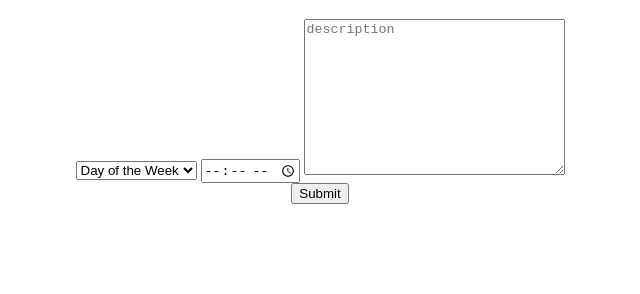
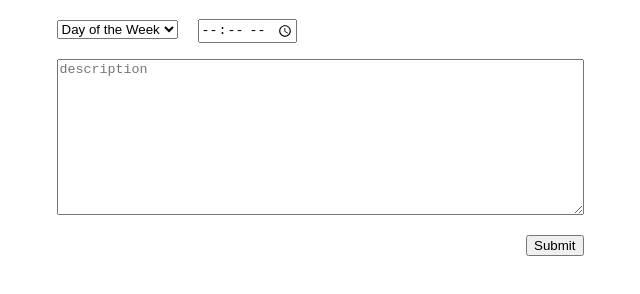
Before and after one commit to mgmauriello/week-planner, a website: page index.html in a window 1280 px wide. Shown: the part 162-456 px from the top of the page, without its empty margins (320-960 px from the left). Drawn offline with Linux system fonts and the light colour scheme.

Commit message:
Styled form.

```diff
--- a/index.html
+++ b/index.html
@@ -21,16 +21,18 @@
     </div>
   </header>
 
-  <div class="container center">
+  <div class="container">
     <div class="row">
-      <div class="column-full">
+      <div class="column-full center">
         <button class="add-entry">Add Entry</button>
       </div>
     </div>
+  </div>
 
+  <div class="container">
     <div class="row add-entry-form">
       <div class="column-full hidden">
-        <h1>Add Entry</h1>
+        <h1 class="center">Add Entry</h1>
         <form action="index.html">
           <!-- <input class="week" type="week"> -->
           <select name="day-of-week" id="">
@@ -43,19 +45,19 @@
             <option value="Saturday">Saturday</option>
             <option value="Sunday">Sunday</option>
           </select>
-
-          <input type="time" min="">
-          <textarea class="text" rows="10" cols="30" placeholder="description"></textarea>
-          <input type="submit" class="submit">
-
+          <input type="time" class="time-area" min="">
+          <div class="row">
+            <div class="column-full center">
+              <textarea class="description-text" rows="10" cols="30" placeholder="description"></textarea>
+            </div>
+          </div>
+          <div class="column-full flex-end">
+            <input type="submit" class="submit center">
+          </div>
         </form>
       </div>
-
     </div>
-
-
   </div>
-
 
   <script src="main.js"></script>
 </body>
--- a/styles.css
+++ b/styles.css
@@ -1,3 +1,17 @@
 /* .add-entry-form{
 
 } */
+
+.description-text {
+  width: 100%;
+  margin: 1rem 0;
+}
+
+.flex-end {
+  display: flex;
+  justify-content: flex-end;
+}
+
+.time-area {
+  margin-left: 1rem;
+}
```
